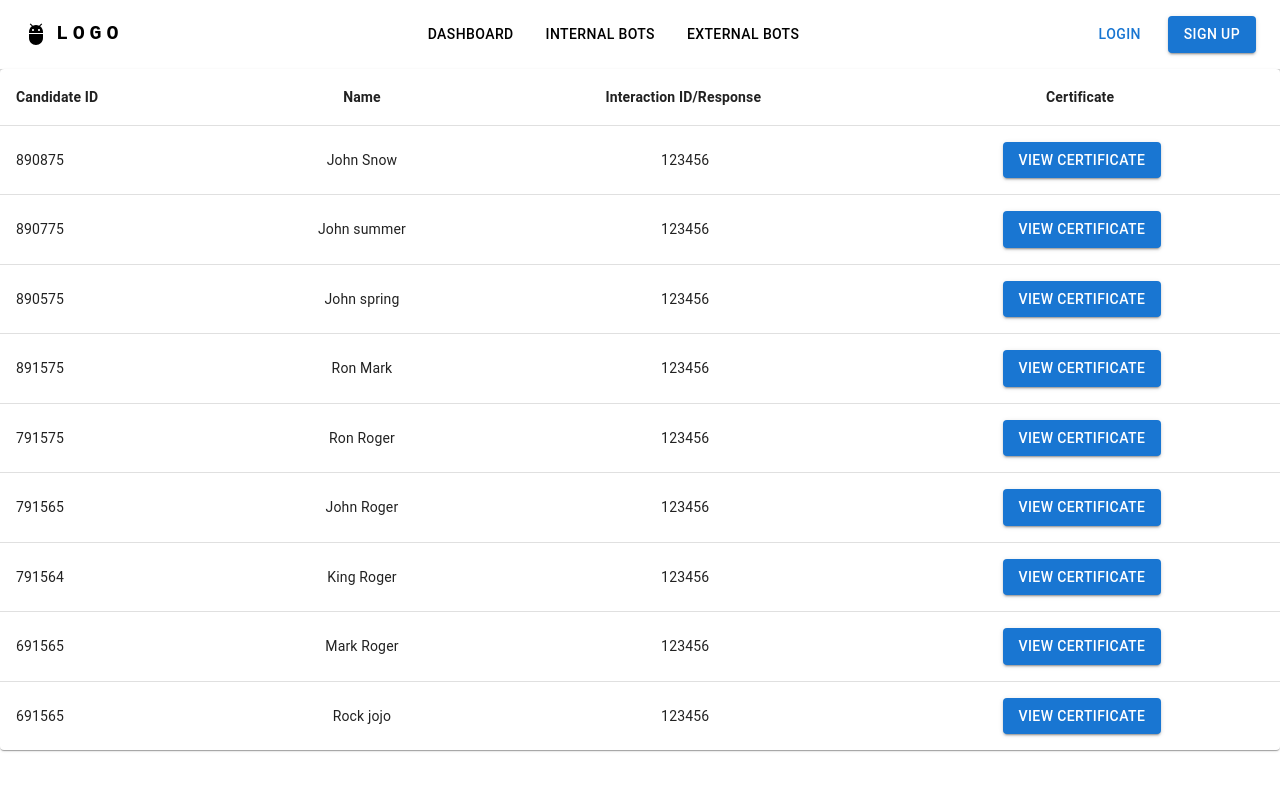
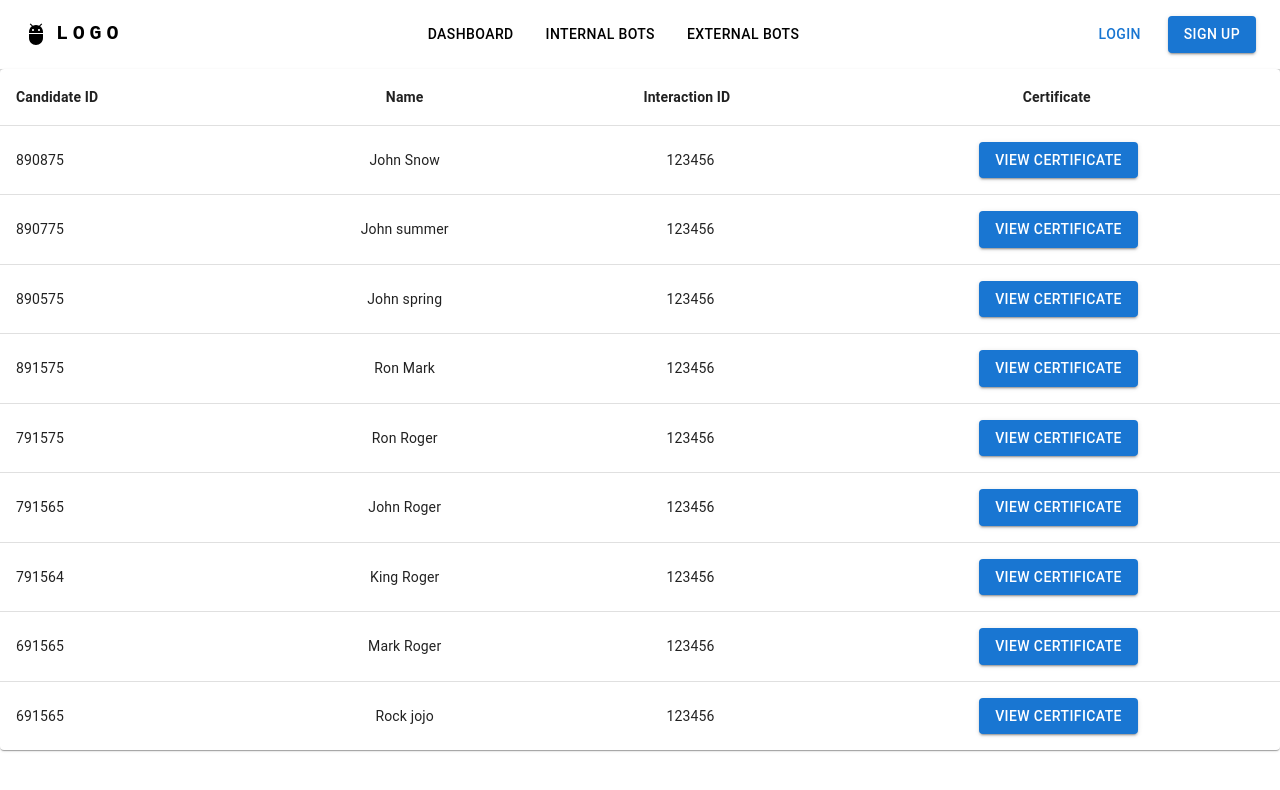
Before and after one commit to vaishnavipaliya11/certificate-generator, a React (Create React App) app: page / in a window 1280 px wide. Shown: the top 790 px of the page. Built offline with nearby package versions, Linux system fonts and the light colour scheme.

Commit message:
minor fixes

```diff
--- a/src/Components/Table/Table.jsx
+++ b/src/Components/Table/Table.jsx
@@ -71,7 +71,7 @@ function DataTable() {
           <TableRow>
             <TableCell sx={{ fontWeight: "bold" }}>Candidate ID</TableCell>
             <TableCell sx={{ fontWeight: "bold" }} align="center">Name</TableCell>
-            <TableCell sx={{ fontWeight: "bold" }} align="center">Interaction ID/Response&nbsp;</TableCell>
+            <TableCell sx={{ fontWeight: "bold" }} align="center">Interaction ID &nbsp;</TableCell>
             <TableCell sx={{ fontWeight: "bold" }} align="center">Certificate&nbsp;</TableCell>
           </TableRow>
         </TableHead>
--- a/src/Components/index.js
+++ b/src/Components/index.js
@@ -1,3 +1,3 @@
 export { Navbar } from "./Navbar/Navbar";
 export { DataTable } from "./Table/Table";
-export { Certificate } from "./Certificate/Certificate";
+// export { Certificate } from "./Certificate/Certificate";
--- a/src/Pages/Certificate/index.jsx
+++ b/src/Pages/Certificate/index.jsx
@@ -1,4 +1,4 @@
-import { Certificate } from "../../Components";
+// import { Certificate } from "../../Components";
 import { useParams } from "react-router-dom";
 import { Button } from "@mui/material";
 import DownloadIcon from "@mui/icons-material/Download";
@@ -7,6 +7,7 @@ import { Box } from "@mui/system";
 import { useRef } from "react";
 import Pdf from "react-to-pdf";
 import { useNavigate } from "react-router-dom";
+import {Certificate} from "../../Components/certificate/Certificate"
 
 export const CertificatePage = () => {
   const { candidateName } = useParams();
@@ -34,7 +35,8 @@ export const CertificatePage = () => {
         <Pdf
           targetRef={certificateRef}
           filename={`${candidateName}.pdf`}
-          options={{ backgroundColor: "red", orientation: "landscape" }}
+          options={{ background: "red",
+           orientation: "landscape"}}
           scale={1}
           x={-42}
           y={0}
```
